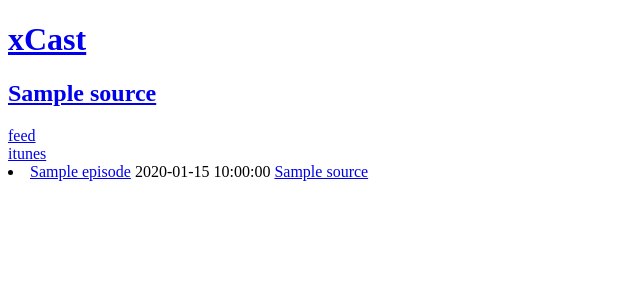
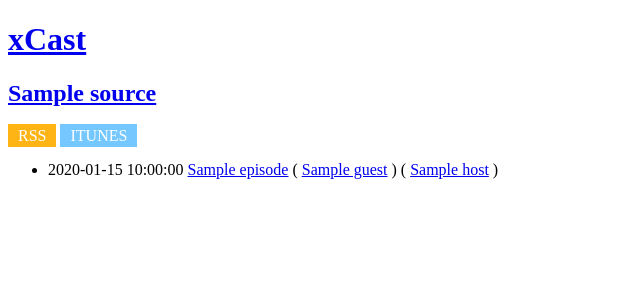
Before and after one commit to mohibullah20/xcast, a Python web app: template xcast/templates/source.html in a window 1280 px wide. Shown: the top 300 px of the page, without its empty margins (0-640 px from the left). Run offline with Jinja, Linux system fonts and the light colour scheme; the template is opened without the code that fills it: most values are stand-ins (such as "Sample title", 1, 10 or a date in 2020).

Commit message:
rss and itunes feed buttons css; include list of guests and hosts

```diff
--- a/html/style.css
+++ b/html/style.css
@@ -1,2 +1,19 @@
 * {
+    background: #FFF;
 }
+
+.itunes {
+    background: #75C8FF;
+    color: #FFF;
+    font-weight: 500;
+    padding: 3px 10px 3px 10px;
+    text-decoration: none;
+}
+
+.rss {
+    background: #ffb415;
+    color: #FFF;
+    font-weight: 500;
+    padding: 3px 10px 3px 10px;
+    text-decoration: none;
+}
--- a/xcast/templates/source.html
+++ b/xcast/templates/source.html
@@ -1,9 +1,22 @@
 {% include 'incl/header.html' %}
     <h2><a href="{{ source['url'] }}">{{ source['title'] }}</a></h2>
-    <div><a href="{{ source['feed'] }}">feed</a></div>
-    <div><a href="{{ source['itunes'] }}">itunes</a></div>
+    <div><a href="{{ source['feed'] }}" class="rss" target="_blank">RSS</a> <a href="{{ source['itunes'] }}" class="itunes" target="_blank">ITUNES</a></div>
+    <ul>
     {% for e in source['episodes'] %}
-        <li><a href="{{ e['permalink'] }}">{{ e['title'] }}</a> {{ e['date'] }} <a href="/s/{{ e['source'] }}">{{ e['source'] }}</a></li>
+        <li>
+           {{ e['date'] }} <a href="{{ e['permalink'] }}">{{ e['title'] }}</a>
+               (
+                 {% for g in e['guests'] %}
+                    <a href="/p/{{ g }}">{{ g }}</a>
+                 {% endfor %}
+               )
+               (
+                 {% for h in e['hosts'] %}
+                    <a href="/p/{{ h }}">{{ h }}</a>
+                 {% endfor %}
+               )
+        </li>
     {% endfor %}
+    </ul>
 
 {% include 'incl/footer.html' %}
```
Also changed, not shown: README.md.
